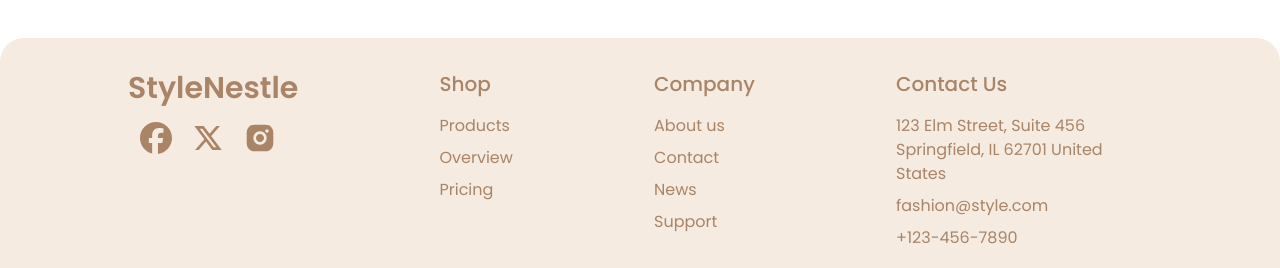
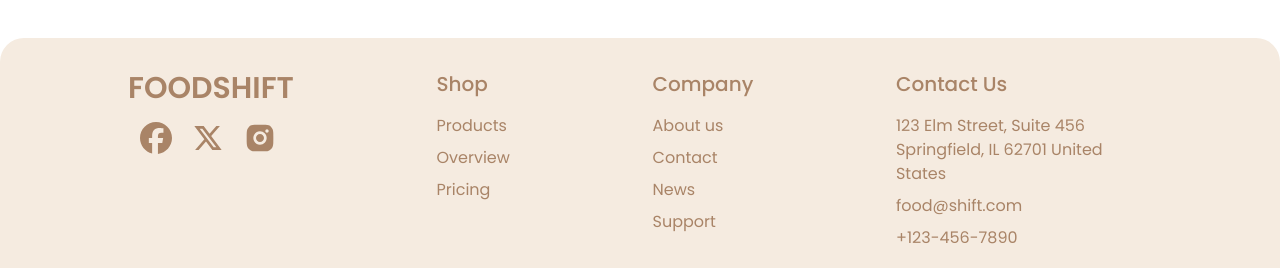
Before and after one commit to Pramodathukorala/Food_order_Management, a React (Vite) app in the folder client/: page / in a window 1280 px wide. Shown: the part 2978-3246 px from the top of the page. Built offline with nearby package versions, Linux system fonts and the light colour scheme; no server answers; what @react-pdf/renderer would draw is missing.

Commit message:
name changes

```diff
--- a/client/src/components/Footer.jsx
+++ b/client/src/components/Footer.jsx
@@ -9,7 +9,7 @@ export default function Footer() {
     <footer className=" bg-PrimaryColor text-ExtraDarkColor rounded-t-3xl mt-8 md:mt-0">
       <div className="flex flex-col md:flex-row justify-between p-8 md:px-32 px-5">
         <div>
-          <h1 className=" font-semibold text-3xl pb-4">StyleNestle</h1>
+          <h1 className=" font-semibold text-3xl pb-4">FOODSHIFT</h1>
           <div className=" flex gap-5 ml-3">
             <FaFacebook
               size={32}
@@ -105,7 +105,7 @@ export default function Footer() {
               123 Elm Street, Suite 456 Springfield, IL 62701 United States
             </Link>
             <Link to="/" spy={true} smooth={true} duration={500}>
-              fashion@style.com
+              food@shift.com
             </Link>
             <Link to="/" spy={true} smooth={true} duration={500}>
               +123-456-7890
```
Also changed, not shown: client/content.txt.
